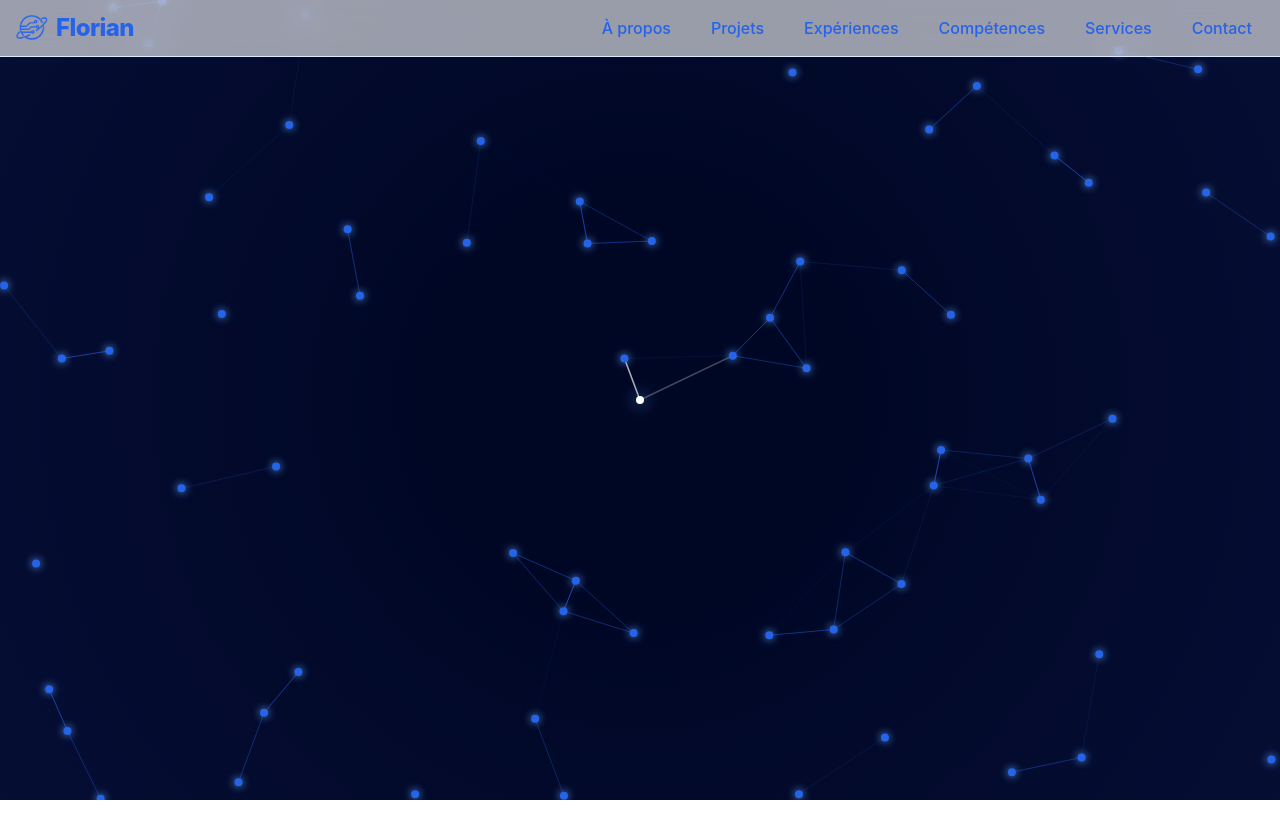
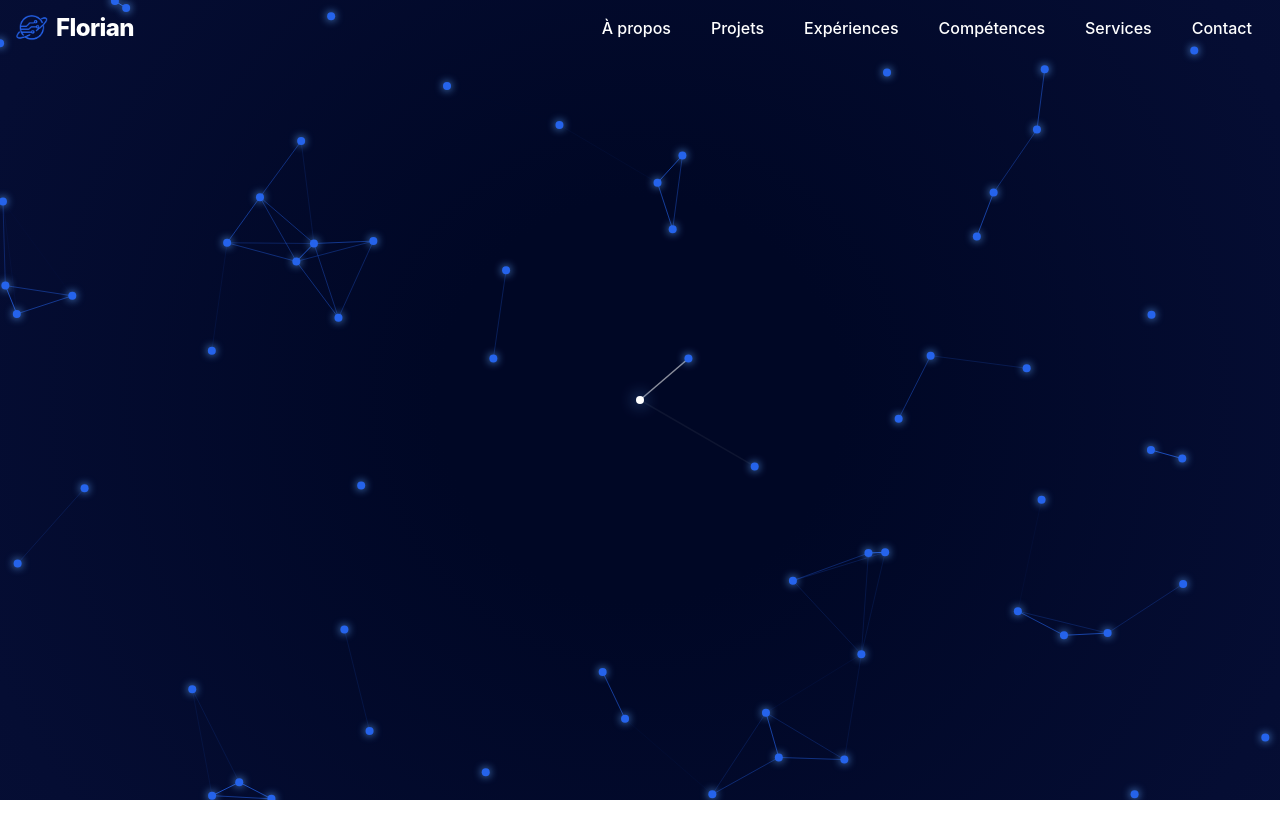
Before and after one commit to florian-grg/Website, a React (Create React App) app: page / in a window 1280 px wide. Shown: the top 838 px of the page. Built offline with nearby package versions, Linux system fonts and the light colour scheme.

Commit message:
feat: implement scroll-based background color change in Navbar and improve point generation logic in NeuralNetworkBackground

```diff
--- a/src/components/Navbar.jsx
+++ b/src/components/Navbar.jsx
@@ -1,20 +1,36 @@
+import React from "react";
+
 export default function Navbar() {
+  const [scrolled, setScrolled] = React.useState(false);
+
+  React.useEffect(() => {
+    const handleScroll = () => {
+      if (window.scrollY > 0.95 * window.innerHeight) {
+        setScrolled(true);
+      } else {
+        setScrolled(false);
+      }
+    };
+    window.addEventListener("scroll", handleScroll);
+    return () => window.removeEventListener("scroll", handleScroll);
+  }, []);
+
   return (
-    <nav className="bg-white/60 backdrop-blur-lg border-b border-blue-100 fixed w-full z-20">
+    <nav className={`fixed w-full z-20 ${scrolled ? "bg-white/70 backdrop-blur-lg" : ""}`}>
       <div className="max-w-7xl mx-auto px-4 py-3 flex justify-between items-center">
         <a href="#accueil" className="flex items-center">
           <img src="/logo.png" alt="Logo" className="h-8 w-8" />
-          <span className="ml-2 text-2xl font-extrabold text-blue-600 tracking-tight">
+          <span className={`ml-2 text-2xl font-extrabold tracking-tight ${scrolled ? "text-blue-600 hover:bg-blue-50 " : "text-white"}`}>
             Florian
           </span>
         </a>
-        <div className="w-full flex flex-wrap min-[600px]:flex-nowrap min-[600px]:space-x-4 space-y-2 min-[600px]:space-y-0 justify-center min-[600px]:justify-end items-center">
-          <a href="#about" className="px-3 py-1 rounded-lg font-medium text-blue-600 hover:bg-blue-50 transition">À propos</a>
-          <a href="#projects" className="px-3 py-1 rounded-lg font-medium text-blue-600 hover:bg-blue-50 transition">Projets</a>
-          <a href="#experiences" className="px-3 py-1 rounded-lg font-medium text-blue-600 hover:bg-blue-50 transition">Expériences</a>
-          <a href="#skills" className="px-3 py-1 rounded-lg font-medium text-blue-600 hover:bg-blue-50 transition">Compétences</a>
-          <a href="#services" className="px-3 py-1 rounded-lg font-medium text-blue-600 hover:bg-blue-50 transition">Services</a>
-          <a href="#contact" className="px-3 py-1 rounded-lg font-medium text-blue-600 hover:bg-blue-50 transition">Contact</a>
+        <div className="w-full flex flex-wrap space-x-4 space-y-0 justify-end items-center">
+          <a href="#about" className={`px-3 py-1 rounded-lg font-medium transition ${scrolled ? "text-blue-600 hover:bg-blue-50 " : "text-white"}`}>À propos</a>
+          <a href="#projects" className={`px-3 py-1 rounded-lg font-medium transition ${scrolled ? "text-blue-600 hover:bg-blue-50 " : "text-white"}`}>Projets</a>
+          <a href="#experiences" className={`px-3 py-1 rounded-lg font-medium transition ${scrolled ? "text-blue-600 hover:bg-blue-50 " : "text-white"}`}>Expériences</a>
+          <a href="#skills" className={`px-3 py-1 rounded-lg font-medium transition ${scrolled ? "text-blue-600 hover:bg-blue-50 " : "text-white"}`}>Compétences</a>
+          <a href="#services" className={`px-3 py-1 rounded-lg font-medium transition ${scrolled ? "text-blue-600 hover:bg-blue-50 " : "text-white"}`}>Services</a>
+          <a href="#contact" className={`px-3 py-1 rounded-lg font-medium transition ${scrolled ? "text-blue-400 hover:bg-blue-50 " : "text-white"}`}>Contact</a>
         </div>
       </div>
     </nav>
--- a/src/components/NeuralNetworkBackground.jsx
+++ b/src/components/NeuralNetworkBackground.jsx
@@ -28,7 +28,7 @@ export default function NeuralNetworkBackground() {
     if (size.width > 0 && size.height > 0 && pointsRef.current.length === 0) {
       const POINTS = 64;
       pointsRef.current = Array.from({ length: POINTS }, () => ({
-        x: Math.random() < 0.5 ? 0 : size.width,
+        x: Math.random() * size.width,
         y: Math.random() * size.height,
         vx: (Math.random() - 0.5) * 3,
         vy: (Math.random() - 0.5) * 3
```
